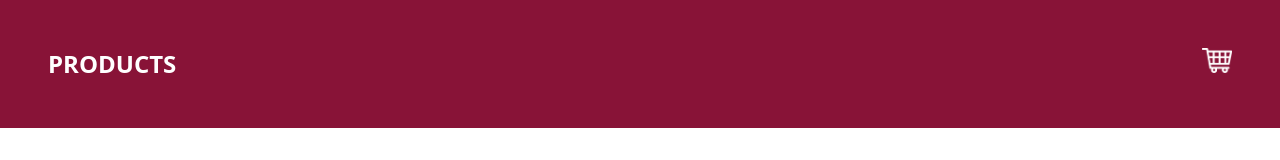
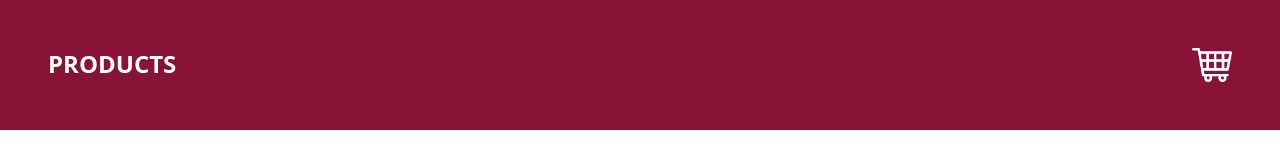
Before and after one commit to RiveraHan/carrito-nextjs-typescript-tailwind, a Next.js app: page / in a window 1280 px wide. Shown: the top 160 px of the page. Built offline with nearby package versions, Linux system fonts and the light colour scheme.

Commit message:
estilo en botton carrito

```diff
--- a/components/header.tsx
+++ b/components/header.tsx
@@ -1,6 +1,5 @@
 import Link from 'next/link'
 import Image from 'next/image'
-import { useEffect, useState } from 'react'
 import { useRouter } from 'next/router'
 import useCar from '../hooks/useCar'
 useCar
@@ -14,19 +13,19 @@ export default function Header() {
 
   return (
     <header className='bg-rose-900 py-12 bg-center'>
-        <div className='container'>
+        <div className='container relative'>
             <nav className='flex justify-between'>
                 <Link className='ml-12 text-white uppercase font-bold text-2xl' href={'/'}>
                     Products
                 </Link>
                 <Link className='mr-12' href={'/shoppingCar'}>
-                    <Image src="/img/carrito.png" width={30} height={25} alt='image shopping' />
+                    <Image src="/img/carrito.png" width={40} height={55} alt='image shopping' />
 
                 </Link>
             </nav>
             {router.pathname === '/' && amount > 0 ?
-                <div className='relative'>
-                    <div className='pt-1 pb-1 pl-1 pr-1 bg-yellow-500 text-center rounded-full text-white font-bold absolute top-[-4.3rem] right-[3.3rem]'>{amount}</div>
+                <div>
+                    <p className=' p-[2px] bg-yellow-500 rounded-full text-xl text-white font-bold absolute top-[-1rem] right-[2.5rem]'>{amount}</p>
                 </div>
                 : null
             }
```
